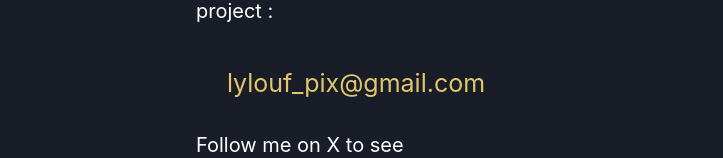
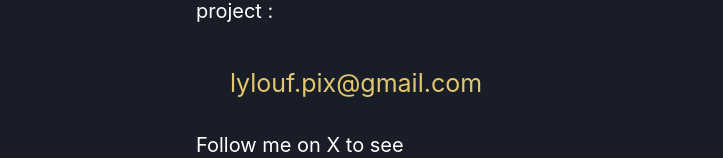
Before and after one commit to Lylouf13/lylouf_pix, a React (Vite) app: page / in a window 1280 px wide. Both pictures are taken after a click on the element "Contact". Shown: the part 310-468 px from the top of the page, without its empty margins (284-1007 px from the left). Built offline with nearby package versions, Linux system fonts and the light colour scheme.

Commit message:
fixed mail

```diff
--- a/src/components/contacts/Contacts.tsx
+++ b/src/components/contacts/Contacts.tsx
@@ -6,7 +6,7 @@
       <h2 className="blocTitle">Keep in touch !</h2>
       <p className="text">Here you'll find where to reach me !</p>
       <p className="text">Send a mail to discuss your project :</p>
-      <p className="mail">lylouf_pix@gmail.com</p>
+      <p className="mail">lylouf.pix@gmail.com</p>
       <div className="contact__container">
         <p className="text">
           Follow me on X to see my latest work, or dm me directly there
--- a/src/components/home/Home.tsx
+++ b/src/components/home/Home.tsx
@@ -1,5 +1,5 @@
 import "./home.css";
-import { animatedImages, images } from "../../data/images";
+import {  images } from "../../data/images";
 import image from "../../types/image";
 
 type HomeProps = {
```
Also changed, not shown: 1 other file (tests, documents, lock files or other folders).
